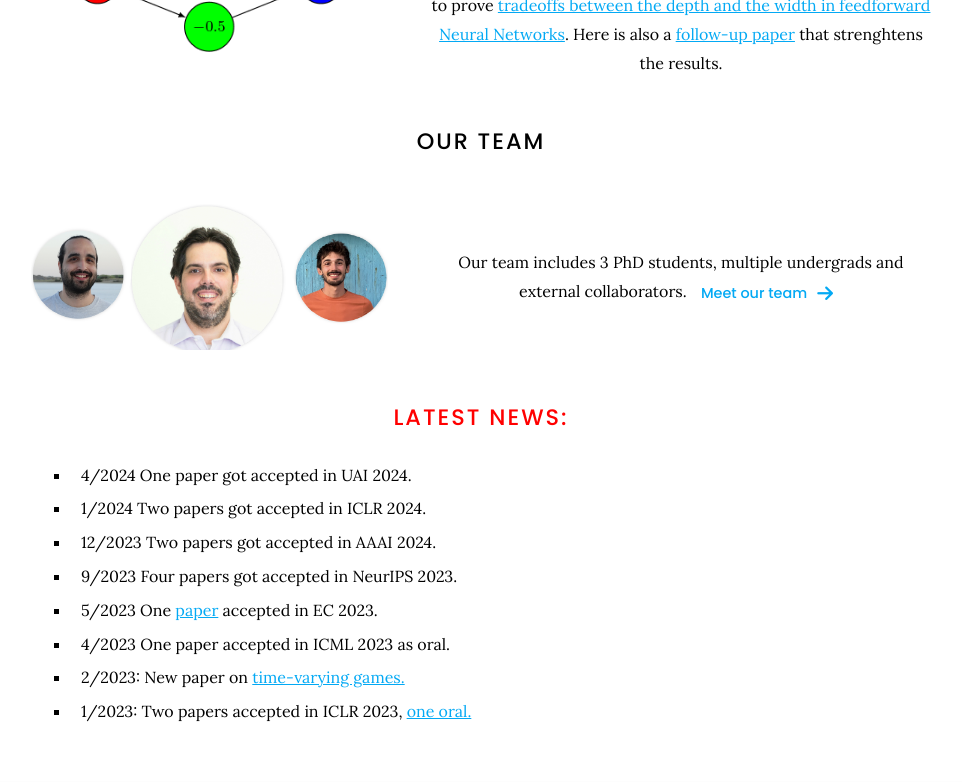
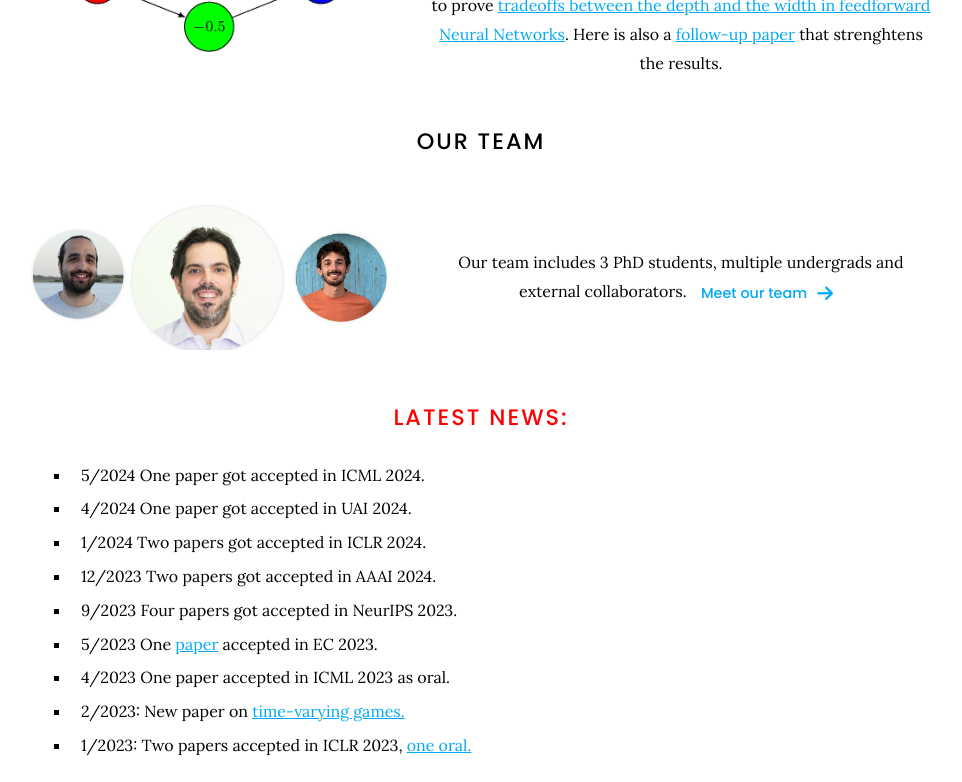
Before and after one commit to goallabuci/goallabuci.github.io, a Jekyll site: the page built from index.md, in a window 1280 px wide and 900 px high, scrolled down 2073 px, cut to the strip 0-782 px from the top of the window. Shown: the whole strip, without its empty margins (159-1121 px from the left). Built offline with Jekyll 4.4.1, drawn with Linux system fonts in a browser that asks for light colours.

Commit message:
Update index.md

```diff
--- a/index.md
+++ b/index.md
@@ -83,6 +83,7 @@ Our team includes 3 PhD students, multiple undergrads and external collaborators
 
 # <font color="red">Latest NEWS:</font>
   <ul>
+    <li> 5/2024 One paper got accepted in ICML 2024. </li>
     <li> 4/2024 One paper got accepted in UAI 2024. </li>
     <li> 1/2024 Two papers got accepted in ICLR 2024. </li>
     <li> 12/2023 Two papers got accepted in AAAI 2024.</li>
```
